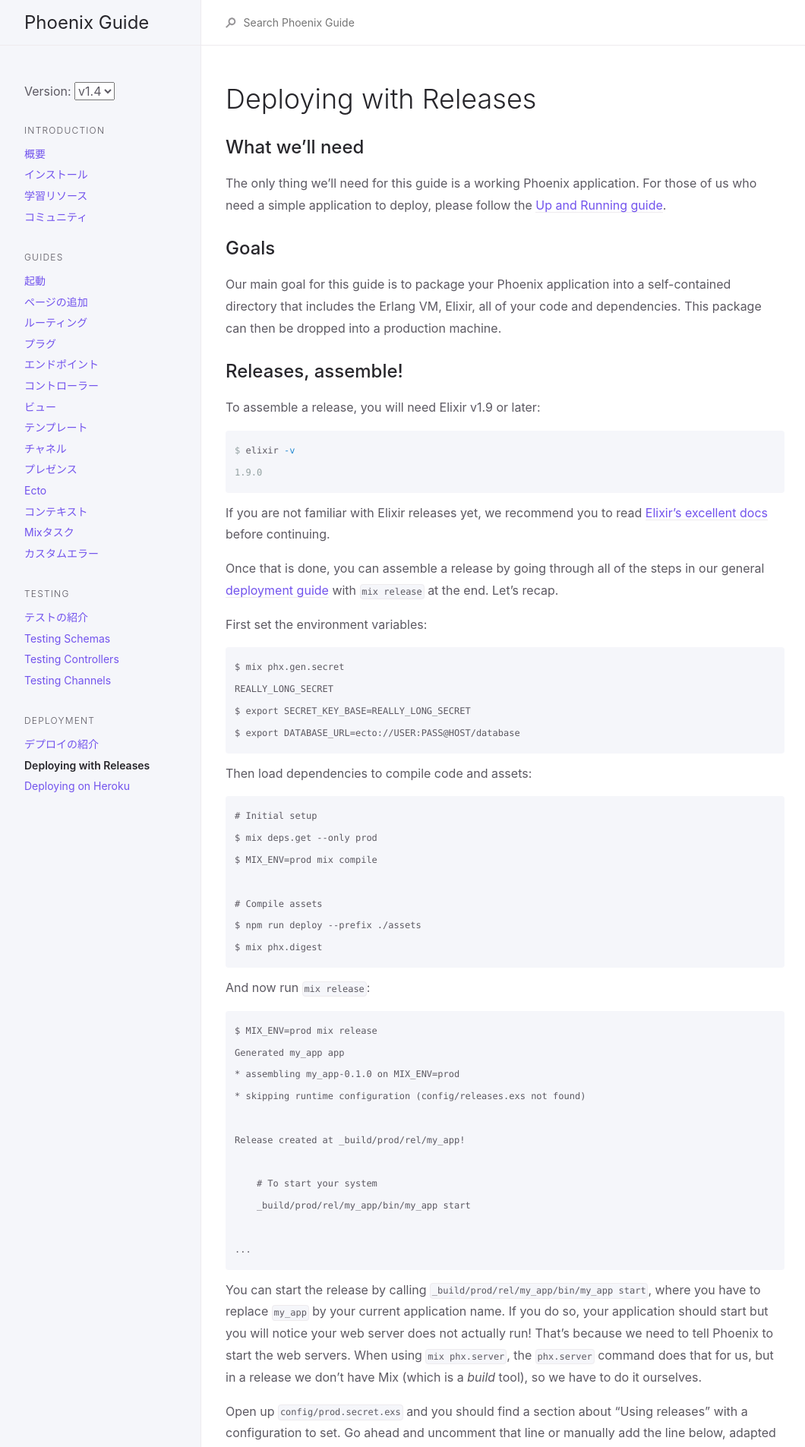
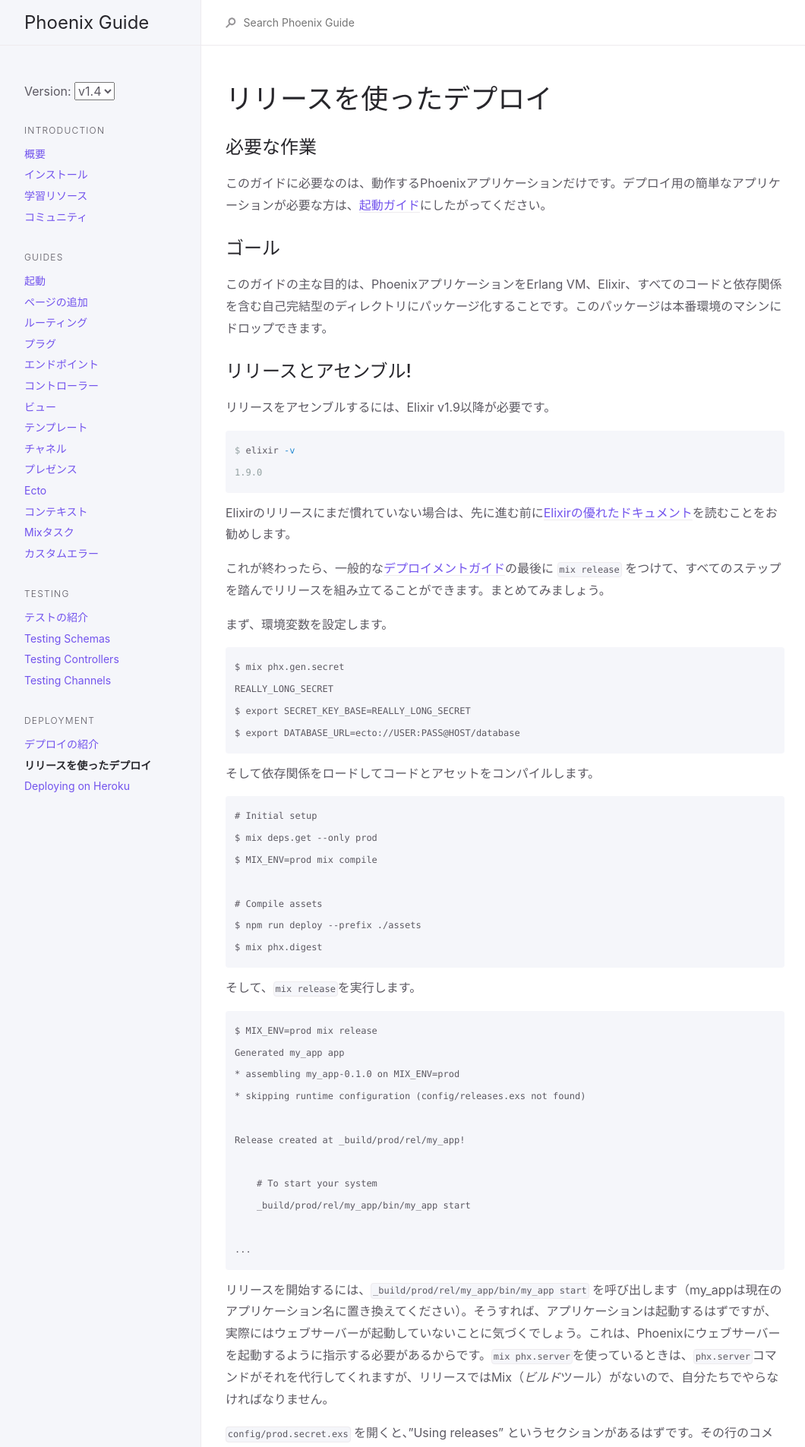
Before and after one commit to fukuoka-ex/phoenix-guide-ja, a Jekyll site: the page built from guides/1.4/deployment/releases.md, in a window 1280 px wide. Shown: the top 1905 px of the page at 76% size, without its empty margins (107-1167 px from the left). Built offline with Jekyll 4.4.1, drawn with Linux system fonts in a browser that asks for light colours; some of the changed text lies outside the part shown.

Commit message:
translate releases.md

````diff
--- a/guides/1.4/deployment/releases.md
+++ b/guides/1.4/deployment/releases.md
@@ -2,34 +2,34 @@
 layout: 1.4/layout
 version: 1.4
 group: deployment
-title: Deploying with Releases
+title: リリースを使ったデプロイ
 nav_order: 2
 hash: 5bda94164d5e0d52c740f499d4cf7fcf449d82ab
 ---
-# Deploying with Releases
+# リリースを使ったデプロイ
 
-## What we'll need
+## 必要な作業
 
-The only thing we'll need for this guide is a working Phoenix application. For those of us who need a simple application to deploy, please follow the [Up and Running guide](https://hexdocs.pm/phoenix/up_and_running.html).
+このガイドに必要なのは、動作するPhoenixアプリケーションだけです。デプロイ用の簡単なアプリケーションが必要な方は、[起動ガイド](https://hexdocs.pm/phoenix/up_and_running.html)にしたがってください。
 
-## Goals
+## ゴール
 
-Our main goal for this guide is to package your Phoenix application into a self-contained directory that includes the Erlang VM, Elixir, all of your code and dependencies. This package can then be dropped into a production machine.
+このガイドの主な目的は、PhoenixアプリケーションをErlang VM、Elixir、すべてのコードと依存関係を含む自己完結型のディレクトリにパッケージ化することです。このパッケージは本番環境のマシンにドロップできます。
 
-## Releases, assemble!
+## リリースとアセンブル!
 
-To assemble a release, you will need Elixir v1.9 or later:
+リリースをアセンブルするには、Elixir v1.9以降が必要です。
 
 ```console
 $ elixir -v
 1.9.0
 ```
 
-If you are not familiar with Elixir releases yet, we recommend you to read [Elixir's excellent docs](https://hexdocs.pm/mix/Mix.Tasks.Release.html) before continuing.
+Elixirのリリースにまだ慣れていない場合は、先に進む前に[Elixirの優れたドキュメント](https://hexdocs.pm/mix/Mix.Tasks.Release.html)を読むことをお勧めします。
 
-Once that is done, you can assemble a release by going through all of the steps in our general [deployment guide](/deployment.html) with `mix release` at the end. Let's recap.
+これが終わったら、一般的な[デプロイメントガイド](/deployment.html)の最後に `mix release` をつけて、すべてのステップを踏んでリリースを組み立てることができます。まとめてみましょう。
 
-First set the environment variables:
+まず、環境変数を設定します。
 
 ```
 $ mix phx.gen.secret
@@ -38,7 +38,7 @@ $ export SECRET_KEY_BASE=REALLY_LONG_SECRET
 $ export DATABASE_URL=ecto://USER:PASS@HOST/database
 ```
 
-Then load dependencies to compile code and assets:
+そして依存関係をロードしてコードとアセットをコンパイルします。
 
 ```
 # Initial setup
@@ -50,7 +50,7 @@ $ npm run deploy --prefix ./assets
 $ mix phx.digest
 ```
 
-And now run `mix release`:
+そして、`mix release`を実行します。
 
 ```
 $ MIX_ENV=prod mix release
@@ -66,15 +66,15 @@ Release created at _build/prod/rel/my_app!
 ...
 ```
 
-You can start the release by calling `_build/prod/rel/my_app/bin/my_app start`, where you have to replace `my_app` by your current application name. If you do so, your application should start but you will notice your web server does not actually run! That's because we need to tell Phoenix to start the web servers. When using `mix phx.server`, the `phx.server` command does that for us, but in a release we don't have Mix (which is a *build* tool), so we have to do it ourselves.
+リリースを開始するには、`_build/prod/rel/my_app/bin/my_app start` を呼び出します（my_appは現在のアプリケーション名に置き換えてください）。そうすれば、アプリケーションは起動するはずですが、実際にはウェブサーバーが起動していないことに気づくでしょう。これは、Phoenixにウェブサーバーを起動するように指示する必要があるからです。`mix phx.server`を使っているときは、`phx.server`コマンドがそれを代行してくれますが、リリースではMix（*ビルド*ツール）がないので、自分たちでやらなければなりません。
 
-Open up `config/prod.secret.exs` and you should find a section about "Using releases" with a configuration to set. Go ahead and uncomment that line or manually add the line below, adapted to your application names:
+`config/prod.secret.exs` を開くと、"Using releases" というセクションがあるはずです。その行のコメントを外すか、アプリケーション名に合わせて以下の行を手動で追加してください。
 
 ```elixir
 config :my_app, MyApp.Endpoint, server: true
 ```
 
-Now assemble the release once again:
+もう一度リリースを組み立てます。
 
 ```
 $ MIX_ENV=prod mix release
@@ -88,23 +88,23 @@ Release created at _build/prod/rel/my_app!
     _build/prod/rel/my_app/bin/my_app start
 ```
 
-And starting the release now should also successfully start the web server! Now you can get all of the files under the `_build/prod/rel/my_app` directory, package it, and run it in any production machine with the same OS and archictecture as the one that assembled the release. For more details, check the [docs for `mix release`](https://hexdocs.pm/mix/Mix.Tasks.Release.html).
+リリースを開始すると、ウェブサーバーも正常に起動するはずです。これで、`_build/prod/rel/my_app` ディレクトリにあるすべてのファイルを取得し、パッケージ化して、リリースを組み立てたのと同じOSとアーキテクチャを持つプロダクションマシンで実行できます。詳細は [`mix release` のドキュメント](https://hexdocs.pm/mix/Mix.Tasks.Release.html) を参照してください。
 
-But before we finish this guide, there are two features from releases most Phoenix applications will use, so let's talk about those.
+しかし、このガイドを終える前に、ほとんどのPhoenixアプリケーションが使用するであろうリリースの機能が2つあります。それらについてお話ししましょう。
 
-## Runtime configuration
+## ランタイム設定
 
-You may have noticed that, in order to assemble our release, we had to set both `SECRET_KEY_BASE` and `DATABASE_URL`. That's because `config/config.exs`, `config/prod.exs`, and friends are executed when the release is assembled (or more generally speaking, whenever you run a `mix` command).
+リリースをアセンブルするためには、`SECRET_KEY_BASE` と `DATABASE_URL` の両方を設定しなければならないことに気づいたかもしれません。これは、`config/config.exs`, `config/prod.exs`, およびその仲間がリリースのアセンブル時に（一般的に言えば `mix` コマンドを実行した時に）実行されるからです。
 
-However, in many cases, we don't want to set the values for `SECRET_KEY_BASE` and `DATABASE_URL` when assembling the release but only when starting the system in production. In particular, you may not even have those values easily accessible, and you may have to reach out to another system to retrieve those. Luckily, for such use cases, `mix release` provides runtime configuration, which we can enable in three steps:
+しかし、多くの場合、`SECRET_KEY_BASE` と `DATABASE_URL` の値はリリースのアセンブル時には設定せず、本番環境でシステムを起動する時にのみ設定したいです。とくに、これらの値に簡単にアクセスできない場合があり、これらの値を取得するために別のシステムにアクセスしなければならない場合があります。幸いにも、このようなユースケースのために `mix release` はランタイム設定を提供しており、3つのステップでこれを有効にできます。
 
-1. Rename `config/prod.secret.exs` to `config/releases.exs`
+1. `config/prod.secret.exs` の名前を `config/releases.exs` に変更します。
 
-2. Change `use Mix.Config` inside the new `config/releases.exs` file to `import Config` (if you want, you can replace all uses of `use Mix.Config` by `import Config`, as the latter replaces the former)
+2. 新しい `config/releases.exs` ファイル内の `use Mix.Config` を `import Config` に変更します（必要であれば、`use Mix.Config` を使用している箇所をすべて `import Config` に置き換えても構いません。）
 
-3. Change `config/prod.exs` to no longer call `import_config "prod.secret.exs"` at the bottom
+3. `config/prod.exs` を変更し、下部の `import_config "prod.secret.exs"` を呼び出さないようにします。
 
-Now if you assemble another release, you should see this:
+さて、別のリリースを組み立てるとこのようになります。
 
 ```
 $ MIX_ENV=prod mix release
@@ -113,13 +113,13 @@ Generated my_app app
 * using config/releases.exs to configure the release at runtime
 ```
 
-Notice how it says you are using runtime configuration. Now you no longer need to set those environment variables when assembling the release, only when you run `_build/prod/rel/my_app/bin/my_app start` and friends.
+ランタイム設定を使用していることに注目してください。これで、リリースを組み立てる際に環境変数を設定する必要がなくなり、`_build/prod/rel/my_app/bin/my_app start` とその仲間を実行するときだけ環境変数を設定するようになりました。
 
-## Ecto migrations and custom commands
+## Ectoマイグレーションとカスタムコマンド
 
-Another common need in production systems is to execute custom commands required to set up the production environment. One of such commands is precisely migrating the database. Since we don't have `Mix`, a *build* tool, inside releases, which are a production artifact, we need to bring said commands directly into the release.
+また、本番環境の設定に必要なカスタムコマンドを実行することも、本番システムではよくあることです。そのようなコマンドの1つに、正確にはデータベースのマイグレーションがあります。本番環境の成果物であるリリースの中には、*ビルド*ツールである`Mix`がないので、これらのコマンドを直接リリースに持ち込む必要があります。
 
-Our recommendation is to create a new file in your application, such as `lib/my_app/release.ex`, with the following:
+私たちの推奨する方法は、アプリケーション内に `lib/my_app/release.ex` のような新しいファイルを作成し、次のように記述する方法です。
 
 ```elixir
 defmodule MyApp.Release do
@@ -142,23 +142,23 @@ defmodule MyApp.Release do
 end
 ```
 
-Where you replace the first two lines by your application names.
+最初の2行をアプリケーション名に置き換えてください。
 
-Now you can assemble a new release with `MIX_ENV=prod mix release` and you can invoke any code, including the functions in the module above, by calling the `eval` command:
+これで `MIX_ENV=prod mix release` で新しいリリースを組み立て、`eval`コマンドを呼び出すことで、上のモジュールの関数を含む任意のコードを呼び出すことができます。
 
 ```
 $ _build/prod/rel/my_app/bin/my_app eval "MyApp.Release.migrate"
 ```
 
-And that's it!
+これでおしまいです！
 
-## Containers
+## コンテナ
 
-Elixir releases work well with container technologies, such as Docker. The idea is that you assemble the release inside the Docker container and then build an image based on the release artifacts.
+Elixirのリリースは、Dockerなどのコンテナ技術とうまく連携します。この考え方は、Dockerコンテナ内でリリースをアセンブルし、リリースの成果物に基づいてイメージを構築するというものです。
 
-Here is an example Docker file to run at the root of your application covering all of the steps above:
+アプリケーションのルートで実行するDockerファイルの例を以下に示します。これはすべてのステップを含んでいます。
 
-```
+```dockerfile
 # FROM elixir:1.9.0-alpine as build
 
 # install build dependencies
@@ -209,4 +209,4 @@ USER nobody
 ENV HOME=/app
 ```
 
-At the end, you will have an application in `/app` ready to run as `bin/my_app start`.
+最後に、`/app` にアプリケーションを作成し、`bin/my_app start`として実行できるようにします。
````
